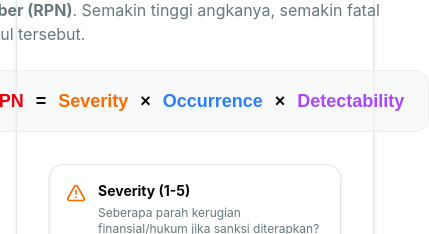
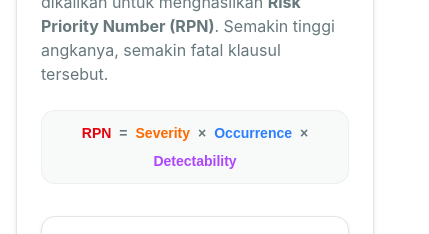
Before and after one commit to renhartoz/KupasKontrak, a React (Vite) app in the folder client/: page /docs in a window 390 px wide. Shown: the part 591-825 px from the top of the page, 429 px wide, since content can reach past the window. Built offline with nearby package versions, Linux system fonts and the light colour scheme; no server answers.

Commit message:
chore (client): Adjust non-responsive components/layouts in landing pages

```diff
--- a/client/src/pages/public/LandingDocs.tsx
+++ b/client/src/pages/public/LandingDocs.tsx
@@ -14,16 +14,16 @@ export function LandingDocs() {
             </p>
           </div>
 
-          <div className="bg-card border border-border shadow-md rounded-3xl p-8 md:p-12 mb-12 flex flex-col md:flex-row items-center justify-between gap-8">
+          <div className="bg-card border border-border shadow-md rounded-3xl p-6 md:p-12 mb-12 flex flex-col md:flex-row md:items-center justify-between gap-8 overflow-hidden">
             <div className="flex-1">
               <h2 className="text-2xl font-space font-bold text-primary tracking-widest uppercase mb-4">Rumus Risiko (RPN)</h2>
               <p className="text-muted-foreground font-inter mb-6">
                 Setiap klausul kontrak akan dinilai dari 3 dimensi (Skala 1-5). Ketiga nilai ini dikalikan untuk menghasilkan <strong>Risk Priority Number (RPN)</strong>. Semakin tinggi angkanya, semakin fatal klausul tersebut.
               </p>
-              <div className="inline-flex items-center gap-3 bg-muted/50 border border-border/50 px-6 py-4 rounded-xl text-lg font-space font-bold">
-                <span className="text-destructive">RPN</span> =
-                <span className="text-orange-500">Severity</span> ×
-                <span className="text-blue-500">Occurrence</span> ×
+              <div className="inline-flex flex-wrap items-center gap-2 md:gap-3 bg-muted/50 border border-border/50 px-4 md:px-6 py-3 md:py-4 rounded-xl text-sm md:text-lg font-space font-bold break-words w-full md:w-auto justify-center">
+                <span className="text-destructive">RPN</span> <span className="text-muted-foreground">=</span>
+                <span className="text-orange-500">Severity</span> <span className="text-muted-foreground">×</span>
+                <span className="text-blue-500">Occurrence</span> <span className="text-muted-foreground">×</span>
                 <span className="text-purple-500">Detectability</span>
               </div>
             </div>
--- a/client/src/pages/public/LandingSecurity.tsx
+++ b/client/src/pages/public/LandingSecurity.tsx
@@ -56,19 +56,19 @@ export function LandingSecurity() {
           <div className="bg-card border border-border shadow-lg rounded-2xl p-8 flex flex-col justify-center">
             <h3 className="text-lg font-space uppercase tracking-widest text-primary font-bold mb-6 text-center">Infrastruktur Keamanan</h3>
             <ul className="space-y-4">
-              <li className="flex items-center justify-between p-4 bg-muted/50 rounded-lg border border-border/50">
+              <li className="flex flex-wrap items-center justify-between gap-2 p-4 bg-muted/50 rounded-lg border border-border/50">
                 <span className="font-inter text-sm font-medium">Private Signed URLs</span>
                 <span className="text-xs text-muted-foreground">Enkripsi Akses Sesaat</span>
               </li>
-              <li className="flex items-center justify-between p-4 bg-muted/50 rounded-lg border border-border/50">
+              <li className="flex flex-wrap items-center justify-between gap-2 p-4 bg-muted/50 rounded-lg border border-border/50">
                 <span className="font-inter text-sm font-medium">Event Sourcing Logs</span>
                 <span className="text-xs text-muted-foreground">Jejak Audit Immutable</span>
               </li>
-              <li className="flex items-center justify-between p-4 bg-muted/50 rounded-lg border border-border/50">
+              <li className="flex flex-wrap items-center justify-between gap-2 p-4 bg-muted/50 rounded-lg border border-border/50">
                 <span className="font-inter text-sm font-medium">Passive Scanning</span>
                 <span className="text-xs text-muted-foreground">Isolasi Proses Latar Belakang</span>
               </li>
-              <li className="flex items-center justify-between p-4 bg-muted/50 rounded-lg border border-border/50">
+              <li className="flex flex-wrap items-center justify-between gap-2 p-4 bg-muted/50 rounded-lg border border-border/50">
                 <span className="font-inter text-sm font-medium">Anti-DDoS Protection</span>
                 <span className="text-xs text-muted-foreground">Didukung Cloudinary</span>
               </li>
```
